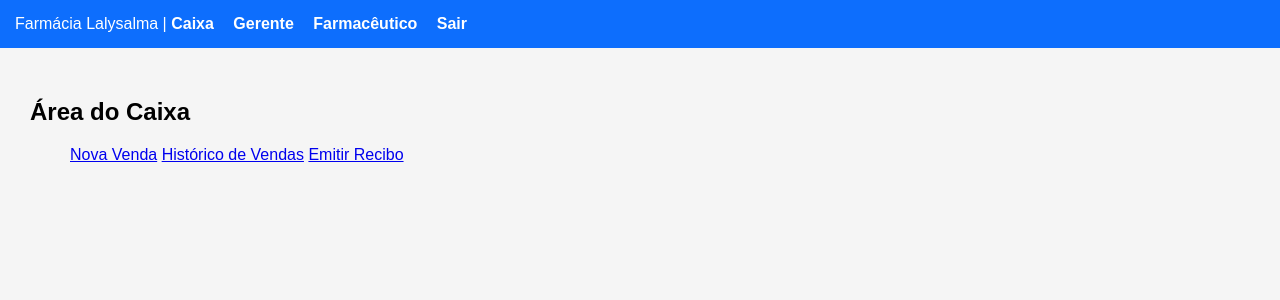
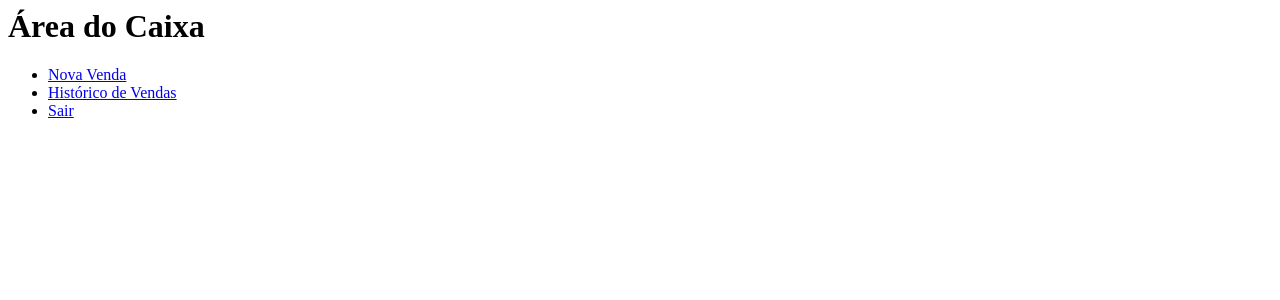
Before and after one commit to farmacialalysalma01-lang/farmacia-lalysalma, a Django app: template farmacia/templates/caixa.html in a window 1280 px wide. Shown: the top 300 px of the page. Run offline with Django 4.2, Linux system fonts and the light colour scheme; the template is opened without the code that fills it, so the values that code supplies are empty.

Commit message:
Update caixa.html

```diff
--- a/farmacia/templates/caixa.html
+++ b/farmacia/templates/caixa.html
@@ -1,12 +1,7 @@
-{% extends 'base.html' %}
-{% block content %}
-
-<h2>Área do Caixa</h2>
+<h1>Área do Caixa</h1>
 
 <ul>
-    <a href="/caixa/nova-venda/">Nova Venda</a>
-    <a href="/caixa/historico/">Histórico de Vendas</a>
-    <a href="/caixa/recibo/">Emitir Recibo</a>
+    <li><a href="/caixa/nova-venda/">Nova Venda</a></li>
+    <li><a href="/caixa/historico/">Histórico de Vendas</a></li>
+    <li><a href="/logout/">Sair</a></li>
 </ul>
-
-{% endblock %}
```
